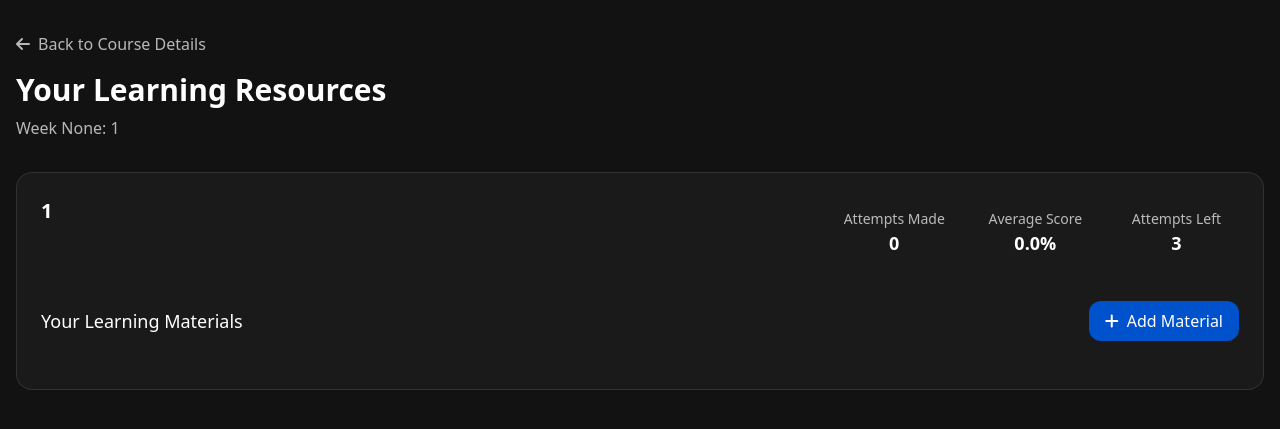
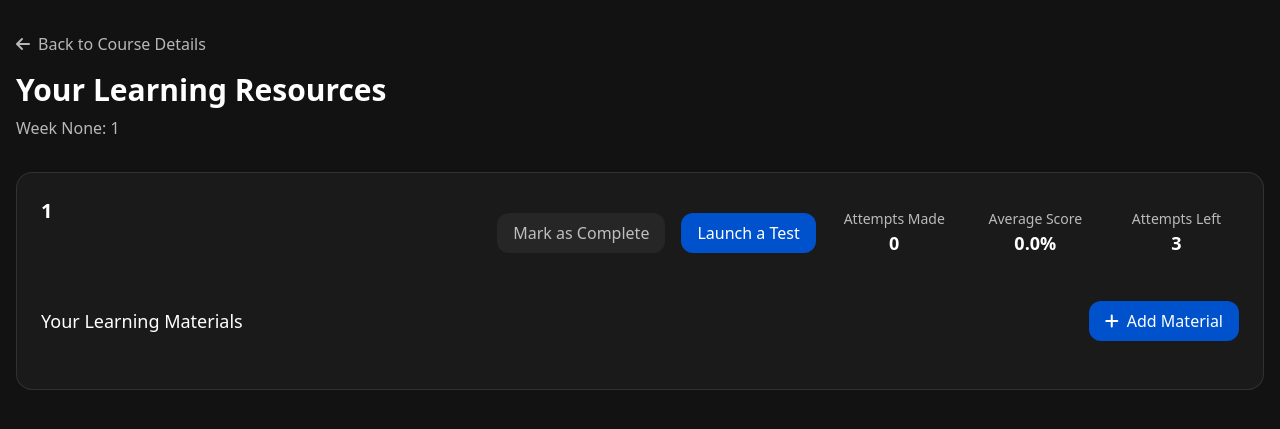
Before and after one commit to srikrishna-Challa/LearnerID_HTML, a Flask app: page /learning-recommendations/1 in a window 1280 px wide. Shown: the part 56-485 px from the top of the page. Run offline with Flask 3, Linux system fonts and the light colour scheme; some libraries are stand-ins or nearby versions.

Commit message:
Agent query: Please verify if: 1. The "Mark as Complete" and "Launch a Test" buttons are now at the topic level instead of individual resources 2. The buttons are visible at the top of the page for the entire topic
Improve learning recommendations UI with topic completion and quiz launching features.

```diff
--- a/templates/learning_recommendations.html
+++ b/templates/learning_recommendations.html
@@ -42,7 +42,23 @@
                     <p class="text-white/70 mt-1">Progress: {{ topic_info.progress }}%</p>
                     {% endif %}
                 </div>
-                <div class="flex items-center space-x-3">
+                <div class="flex items-center space-x-4">
+                    <form onsubmit="handleTopicCompletion(event, '{{ topic }}')" class="flex-shrink-0">
+                        <button type="submit"
+                                class="px-4 py-2 rounded-xl {% if topic_info and topic_info.completed %}bg-green-500/20 text-green-500{% else %}bg-white/5 text-white/70{% endif %} hover:bg-white/10">
+                            {% if topic_info and topic_info.completed %}
+                                <i class="fas fa-check mr-2"></i>Completed
+                            {% else %}
+                                Mark as Complete
+                            {% endif %}
+                        </button>
+                    </form>
+                    {% if not topic_info or not topic_info.completed %}
+                        <a href="{{ url_for('show_topic_quiz', topic=topic) }}"
+                           class="px-4 py-2 rounded-xl bg-primary hover:bg-primary/90 text-white">
+                            Launch a Test
+                        </a>
+                    {% endif %}
                     {% if quiz_stats %}
                     <div class="grid grid-cols-3 gap-4">
                         <div class="bg-surface/50 p-3 rounded-lg text-center">
@@ -78,26 +94,11 @@
                                    class="ml-4 text-primary hover:text-primary/90">Watch Video</a>
                             </div>
                         </div>
-                        <div class="flex items-center space-x-3 ml-4">
-                            <form onsubmit="handleCompletion(event, '{{ topic }}', '{{ video.id }}')" class="flex-shrink-0">
-                                <button type="submit"
-                                        class="px-4 py-2 rounded-xl {% if video.completed %}bg-green-500/20 text-green-500{% else %}bg-white/5 text-white/70{% endif %} hover:bg-white/10">
-                                    {% if video.completed %}
-                                        <i class="fas fa-check mr-2"></i>Completed
-                                    {% else %}
-                                        Mark as Complete
-                                    {% endif %}
-                                </button>
-                            </form>
+                        <div class="flex items-center ml-4">
                             {% if video.credits_unlocked %}
                                 <span class="px-4 py-2 rounded-xl bg-green-500/20 text-green-500">
                                     Learning Credits Unlocked
                                 </span>
-                            {% else %}
-                                <a href="{{ url_for('show_quiz', topic=topic, item_id=video.id) }}"
-                                   class="px-4 py-2 rounded-xl bg-primary hover:bg-primary/90 text-white">
-                                    Launch a Test
-                                </a>
                             {% endif %}
                         </div>
                     </div>
@@ -302,10 +303,10 @@ function toggleMaterialInput(type) {
     }
 }
 
-function handleCompletion(event, topic, itemId) {
+function handleTopicCompletion(event, topic) {
     event.preventDefault();
 
-    fetch(`/mark-recommendation/${encodeURIComponent(topic)}/${itemId}`, {
+    fetch(`/mark-topic-completed/${encodeURIComponent(topic)}`, {
         method: 'POST'
     })
     .then(response => response.json())
```
